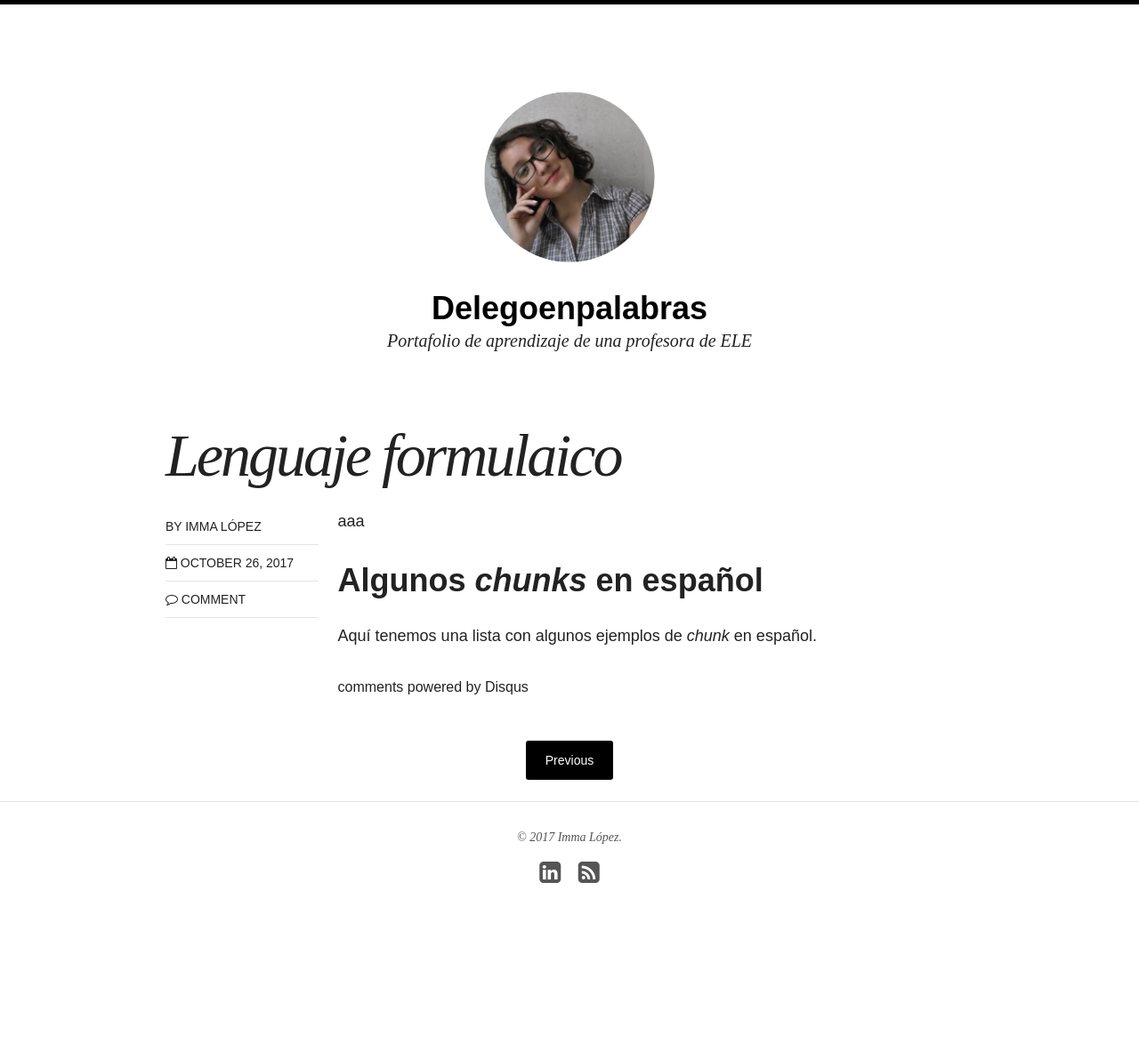
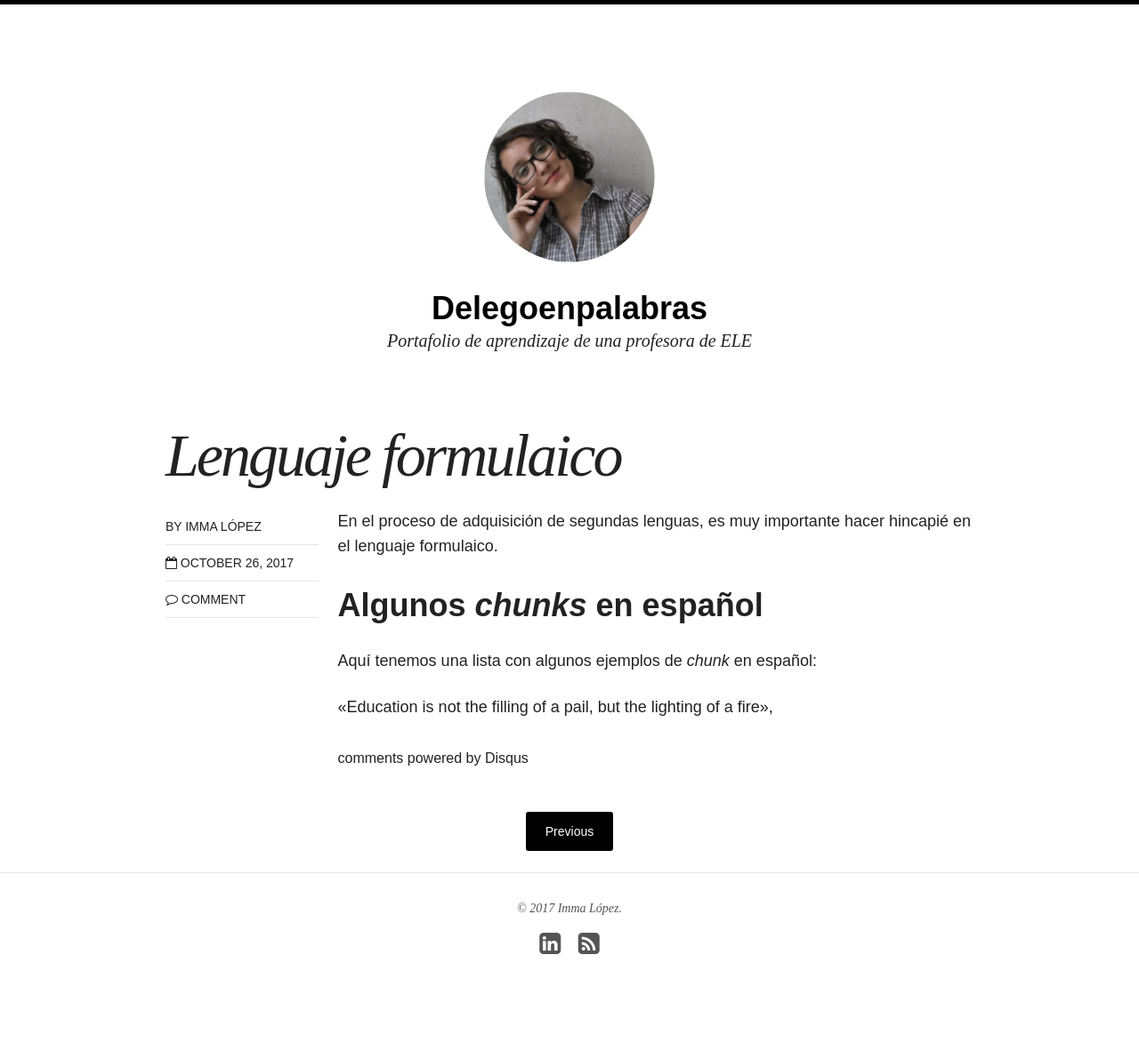
Before and after one commit to immalopez/immalopez.github.io, a Jekyll site: the page built from _posts/blog/2017-10-26-lenguaje-formulaico.md, in a window 1280 px wide. Shown: the whole page at 89% size. Built offline with Jekyll 4.4.1, drawn with Linux system fonts in a browser that asks for light colours; nearby versions of some CDN libraries; comment, search, counter and statistics services are not loaded; before the commit the page ends 1093 px from its top, so only the background shows below that.

Commit message:
Update 2017-10-26-lenguaje-formulaico.md

```diff
--- a/_posts/blog/2017-10-26-lenguaje-formulaico.md
+++ b/_posts/blog/2017-10-26-lenguaje-formulaico.md
@@ -11,8 +11,12 @@ image:
 # modified: 2016-06-01T14:19:19-04:00
 ---
 
-aaa
+En el proceso de adquisición de segundas lenguas, es muy importante hacer hincapié en el lenguaje formulaico.
 
 # Algunos _chunks_ en español
 
-Aquí tenemos una lista con algunos ejemplos de _chunk_ en español.
+Aquí tenemos una lista con algunos ejemplos de _chunk_ en español:
+
+
+
+«Education is not the filling of a pail, but the lighting of a fire»,
```
